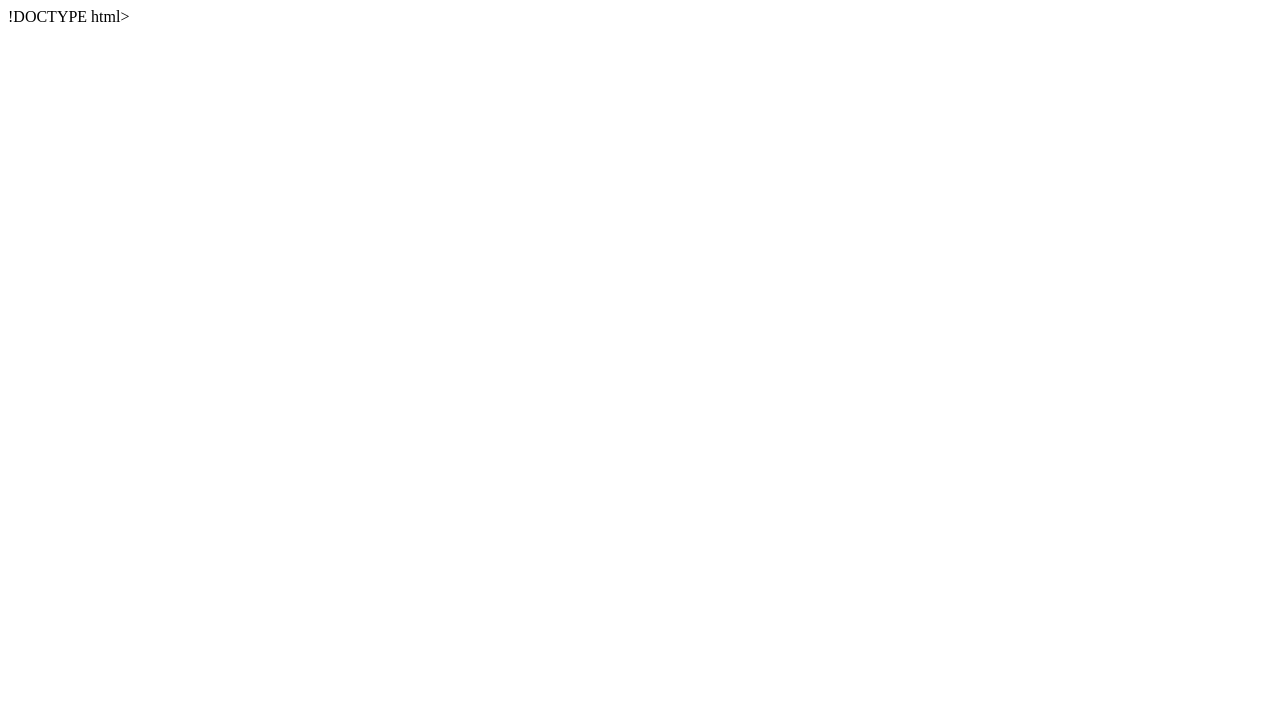
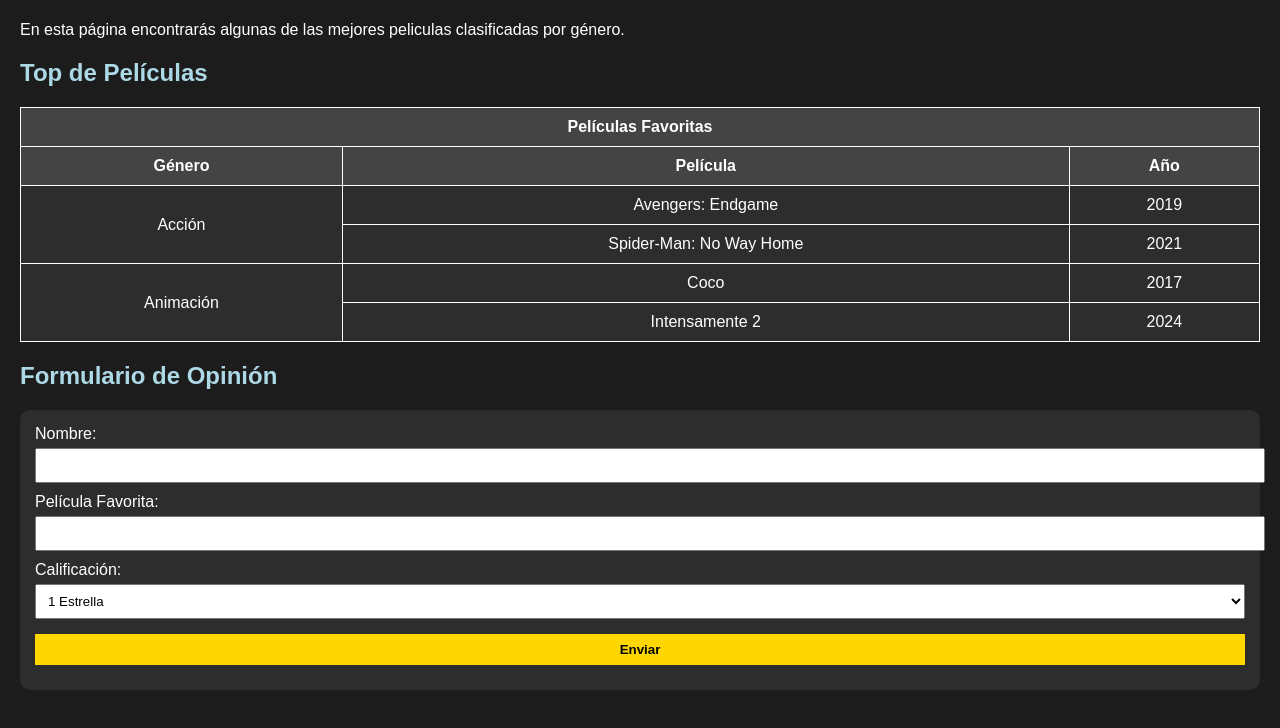
Before and after one commit to gdominikgabriel-code/Dominik-Gabriel-Garcia-Lerma.github.io, a plain HTML site: page index.html in a window 1280 px wide. Drawn offline with Linux system fonts and the light colour scheme.

Commit message:
Update index.html

```diff
--- a/index.html
+++ b/index.html
@@ -1,5 +1,133 @@
-!DOCTYPE html>
-<html>
+<!DOCTYPE html>
+<html lang="es">
 <head>
     <meta charset="UTF-8">
-    <title>prediccion de tu futuro</title>
+    <title>peliculas mas taquilleras 2026</title>
+
+    <style>
+        body{
+            font-family: Arial, sans-serif;
+            background-color: #1c1c1c;
+            color: white;
+            margin: 20px;
+        }
+
+        h1{
+            text-align: center;
+            color: gold;
+        }
+
+        h2{
+            color: lightblue;
+        }
+
+        table{
+            width: 100%;
+            border-collapse: collapse;
+            background-color: #2d2d2d;
+        }
+
+        th, td{
+            border: 1px solid white;
+            padding: 10px;
+            text-align: center;
+        }
+
+        th{
+            background-color: #444;
+        }
+
+        form{
+            background-color: #2d2d2d;
+            padding: 15px;
+            border-radius: 10px;
+            margin-top: 20px;
+        }
+
+        input, select{
+            width: 100%;
+            padding: 8px;
+            margin-top: 5px;
+            margin-bottom: 10px;
+        }
+
+        input[type="submit"]{
+            background-color: gold;
+            color: black;
+            border: none;
+            cursor: pointer;
+            font-weight: bold;
+        }
+
+        input[type="submit"]:hover{
+            background-color: orange;
+        }
+    </style>
+</head>
+<body>
+
+    <h1></h1>
+
+    <p>
+        En esta página encontrarás algunas de las mejores peliculas clasificadas por género.
+    </p>
+
+    <h2>Top de Películas</h2>
+
+    <table>
+        <tr>
+            <th colspan="3">Películas Favoritas</th>
+        </tr>
+
+        <tr>
+            <th>Género</th>
+            <th>Película</th>
+            <th>Año</th>
+        </tr>
+
+        <tr>
+            <td rowspan="2">Acción</td>
+            <td>Avengers: Endgame</td>
+            <td>2019</td>
+        </tr>
+
+        <tr>
+            <td>Spider-Man: No Way Home</td>
+            <td>2021</td>
+        </tr>
+
+        <tr>
+            <td rowspan="2">Animación</td>
+            <td>Coco</td>
+            <td>2017</td>
+        </tr>
+
+        <tr>
+            <td>Intensamente 2</td>
+            <td>2024</td>
+        </tr>
+    </table>
+
+    <h2>Formulario de Opinión</h2>
+
+    <form>
+        <label>Nombre:</label>
+        <input type="text" required>
+
+        <label>Película Favorita:</label>
+        <input type="text" required>
+
+        <label>Calificación:</label>
+        <select>
+            <option>1 Estrella</option>
+            <option>2 Estrellas</option>
+            <option>3 Estrellas</option>
+            <option>4 Estrellas</option>
+            <option>5 Estrellas</option>
+        </select>
+
+        <input type="submit" value="Enviar">
+    </form>
+
+</body>
+</html>
```
